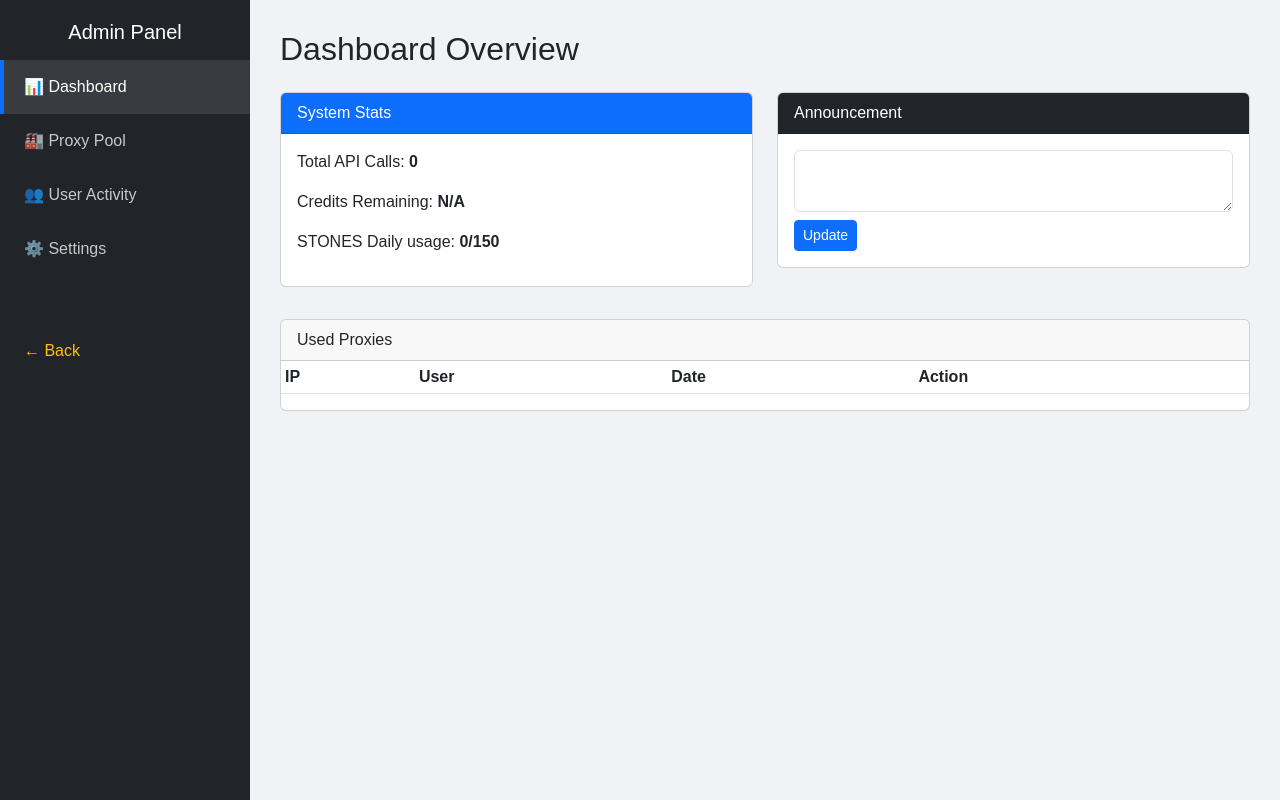
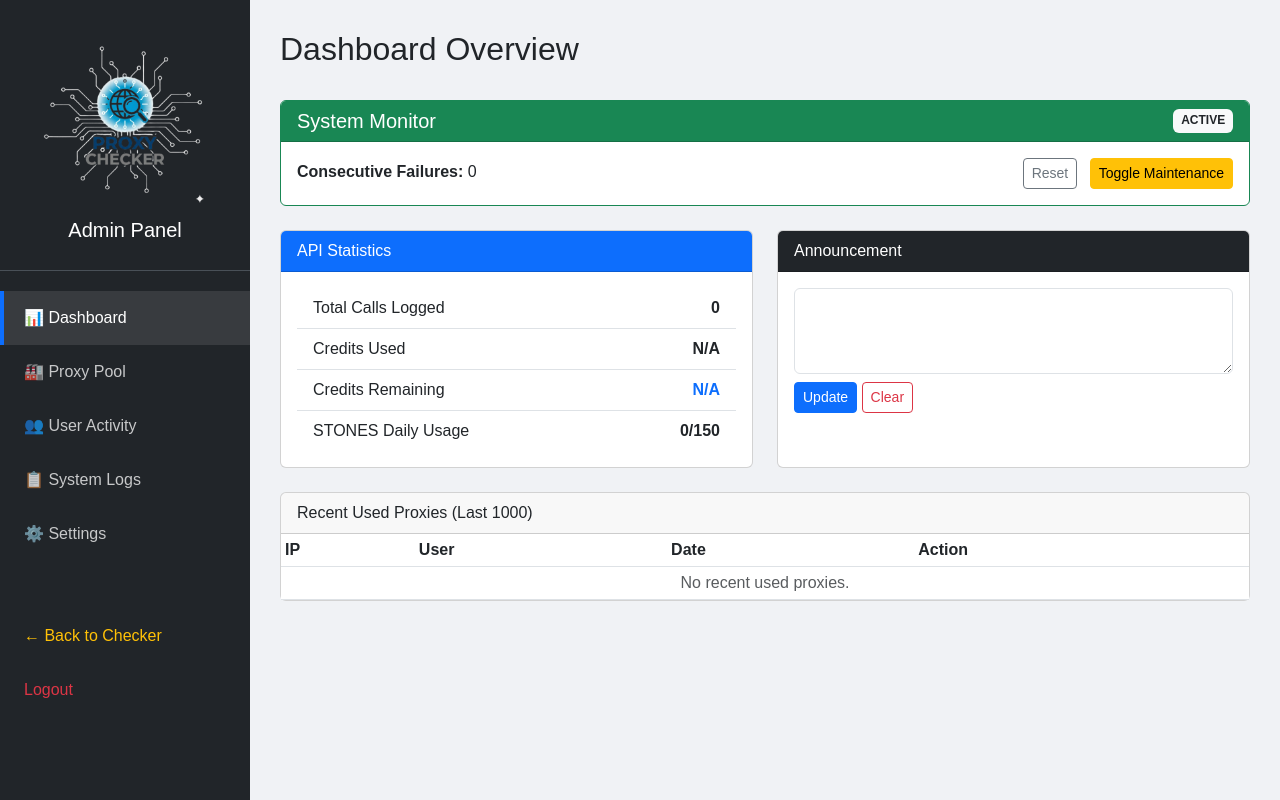
Before and after one commit to elishakip1/Vproxy-console, a Flask app: page /admin in a window 1280 px wide. Run offline with Flask 3, Linux system fonts and the light colour scheme; a user stored in the database is signed in; lists and menus that the app fills with data are empty.

Commit message:
Enhance admin dashboard layout and functionality

```diff
--- a/templates/admin.html
+++ b/templates/admin.html
@@ -1,66 +1,145 @@
 <!DOCTYPE html>
 <html lang="en">
 <head>
-  <meta charset="UTF-8"><title>Admin Dashboard</title>
+  <meta charset="UTF-8" />
+  <title>Admin Dashboard</title>
+  <meta name="viewport" content="width=device-width, initial-scale=1.0">
   <link href="https://cdn.jsdelivr.net/npm/bootstrap@5.3.0/dist/css/bootstrap.min.css" rel="stylesheet">
+
+  <link rel="icon" href="{{ url_for('static', filename='img/favicon.ico') }}" type="image/x-icon">
+  <link rel="shortcut icon" href="{{ url_for('static', filename='img/favicon.ico') }}" type="image/x-icon">
+
   <style>
     body { background-color: #f0f2f5; font-family: sans-serif; }
-    .sidebar { min-height: 100vh; width: 250px; background: #212529; color: #fff; position: fixed; top: 0; left: 0; padding-top: 20px; }
-    .nav-link { display: block; padding: 15px 20px; color: rgba(255,255,255,.75); text-decoration: none; border-left: 4px solid transparent; }
-    .nav-link:hover, .active { color: #fff; background: rgba(255,255,255,.1); border-left-color: #0d6efd; }
+    /* Sidebar Styles */
+    .sidebar { min-height: 100vh; width: 250px; background: #212529; color: #fff; position: fixed; top: 0; left: 0; z-index: 1000; padding-top: 20px; transition: all 0.3s; }
+    .sidebar-header { padding: 20px; text-align: center; border-bottom: 1px solid #495057; }
+    .sidebar-nav { list-style: none; padding: 0; margin-top: 20px; }
+    .sidebar-nav li { width: 100%; }
+    .nav-link { display: block; padding: 15px 20px; color: rgba(255,255,255,.75); text-decoration: none; transition: 0.2s; border-left: 4px solid transparent; }
+    .nav-link:hover, .nav-link.active { color: #fff; background: rgba(255,255,255,.1); border-left-color: #0d6efd; }
     .content-wrapper { margin-left: 250px; padding: 30px; }
+    @media (max-width: 768px) {
+        .sidebar { margin-left: -250px; }
+        .sidebar.active { margin-left: 0; }
+        .content-wrapper { margin-left: 0; }
+    }
   </style>
 </head>
 <body>
-<nav class="sidebar">
-    <div class="sidebar-header text-center text-white"><h5>Admin Panel</h5></div>
-    <ul class="list-unstyled mt-3">
+
+<nav class="sidebar" id="sidebar">
+    <div class="sidebar-header">
+        <img src="{{ url_for('static', filename='img/logo.png') }}" alt="Logo" style="max-width: 80%; height: auto; margin-bottom: 10px;">
+        <h5 class="text-white">Admin Panel</h5>
+    </div>
+    <ul class="sidebar-nav">
         <li><a href="{{ url_for('admin') }}" class="nav-link active">📊 Dashboard</a></li>
         <li><a href="{{ url_for('admin_pool') }}" class="nav-link">🏭 Proxy Pool</a></li>
         <li><a href="{{ url_for('admin_users') }}" class="nav-link">👥 User Activity</a></li>
+        <li><a href="{{ url_for('admin_logs') }}" class="nav-link">📋 System Logs</a></li>
         <li><a href="{{ url_for('admin_settings') }}" class="nav-link">⚙️ Settings</a></li>
-        <li class="mt-5"><a href="/" class="nav-link text-warning">← Back</a></li>
+        <li class="mt-5"><a href="/" class="nav-link text-warning">← Back to Checker</a></li>
+        <li><a href="{{ url_for('logout') }}" class="nav-link text-danger">Logout</a></li>
     </ul>
 </nav>
 
 <div class="content-wrapper">
-    <h2>Dashboard Overview</h2>
-    <div class="row mt-4">
-        <div class="col-md-6 mb-4">
-            <div class="card">
-                <div class="card-header bg-primary text-white">System Stats</div>
-                <div class="card-body">
-                    <p>Total API Calls: <strong>{{ stats.total_api_calls_logged }}</strong></p>
-                    <p>Credits Remaining: <strong>{{ stats.api_credits_remaining }}</strong></p>
-                    <p>STONES Daily usage: <strong>{{ stones_daily_usage }}/150</strong></p>
+    <div class="d-flex justify-content-between align-items-center mb-4">
+        <button class="btn btn-dark d-md-none" id="sidebarToggle">☰ Menu</button>
+        <h2>Dashboard Overview</h2>
+    </div>
+
+    {% with messages = get_flashed_messages(with_categories=true) %}
+        {% if messages %}
+            {% for category, message in messages %}
+            <div class="alert alert-{{ category }} alert-dismissible fade show" role="alert">
+                {{ message }} <button type="button" class="btn-close" data-bs-dismiss="alert" aria-label="Close"></button>
+            </div>
+            {% endfor %}
+        {% endif %}
+    {% endwith %}
+
+    <div class="row">
+        <div class="col-12 mb-4">
+            <div class="card {% if stats.system_paused == 'TRUE' %}border-danger{% else %}border-success{% endif %}">
+                <div class="card-header {% if stats.system_paused == 'TRUE' %}bg-danger{% else %}bg-success{% endif %} text-white d-flex justify-content-between">
+                    <h5 class="mb-0">System Monitor</h5>
+                    <span class="badge bg-light text-dark">{% if stats.system_paused == 'TRUE' %}PAUSED{% else %}ACTIVE{% endif %}</span>
+                </div>
+                <div class="card-body d-flex justify-content-between align-items-center">
+                    <div>
+                        <p class="mb-1"><strong>Consecutive Failures:</strong> {{ stats.consecutive_fails }}</p>
+                    </div>
+                    <div>
+                        <form action="{{ url_for('admin_reset_system') }}" method="POST" class="d-inline me-2">
+                            <button type="submit" class="btn btn-outline-secondary btn-sm" onclick="return confirm('Reset?')">Reset</button>
+                        </form>
+                        <form action="{{ url_for('admin_toggle_maintenance') }}" method="POST" class="d-inline">
+                            <button type="submit" class="btn btn-warning btn-sm">Toggle Maintenance</button>
+                        </form>
+                    </div>
                 </div>
             </div>
         </div>
+
         <div class="col-md-6 mb-4">
-            <div class="card">
+            <div class="card h-100">
+                <div class="card-header bg-primary text-white">API Statistics</div>
+                <div class="card-body">
+                    <ul class="list-group list-group-flush">
+                        <li class="list-group-item d-flex justify-content-between"><span>Total Calls Logged</span> <strong>{{ stats.total_api_calls_logged }}</strong></li>
+                        <li class="list-group-item d-flex justify-content-between"><span>Credits Used</span> <strong>{{ stats.api_credits_used }}</strong></li>
+                        <li class="list-group-item d-flex justify-content-between"><span>Credits Remaining</span> <strong class="text-primary">{{ stats.api_credits_remaining }}</strong></li>
+                        <li class="list-group-item d-flex justify-content-between"><span>STONES Daily Usage</span> <strong>{{ stones_daily_usage }}/150</strong></li>
+                    </ul>
+                </div>
+            </div>
+        </div>
+
+        <div class="col-md-6 mb-4">
+            <div class="card h-100">
                 <div class="card-header bg-dark text-white">Announcement</div>
                 <div class="card-body">
                     <form action="{{ url_for('admin_announcement') }}" method="POST">
-                        <textarea class="form-control mb-2" name="announcement_text" rows="2">{{ announcement or '' }}</textarea>
-                        <button type="submit" name="save_announcement" class="btn btn-primary btn-sm">Update</button>
+                        <textarea class="form-control mb-2" name="announcement_text" rows="3">{{ announcement or '' }}</textarea>
+                        <button type="submit" name="save_announcement" value="1" class="btn btn-primary btn-sm">Update</button>
+                        <button type="submit" name="delete_announcement" value="1" class="btn btn-outline-danger btn-sm">Clear</button>
                     </form>
                 </div>
             </div>
         </div>
-    </div>
-    <div class="card mt-2">
-        <div class="card-header">Used Proxies</div>
-        <div class="table-responsive">
-            <table class="table table-sm table-hover">
-                <thead><tr><th>IP</th><th>User</th><th>Date</th><th>Action</th></tr></thead>
-                <tbody>
-                    {% for row in used_ips[:50] %}
-                    <tr><td>{{ row["IP"] }}</td><td>{{ row["User"] }}</td><td>{{ row["Date"] }}</td><td><a href="{{ url_for('delete_used_ip_route', ip=row['IP']) }}" class="text-danger">Delete</a></td></tr>
-                    {% endfor %}
-                </tbody>
-            </table>
+
+        <div class="col-12">
+            <div class="card">
+                <div class="card-header">Recent Used Proxies (Last 1000)</div>
+                <div class="table-responsive">
+                    <table class="table table-sm table-hover mb-0">
+                        <thead><tr><th>IP</th><th>User</th><th>Date</th><th>Action</th></tr></thead>
+                        <tbody>
+                            {% for row in used_ips[:1000] %}
+                            <tr>
+                                <td>{{ row["IP"] }}</td>
+                                <td>{{ row["User"] }}</td>
+                                <td>{{ row["Date"]|string|truncate(16, True, '') }}</td>
+                                <td><a href="{{ url_for('delete_used_ip_route', ip=row['IP']) }}" class="text-danger" onclick="return confirm('Delete this record?')">Delete</a></td>
+                            </tr>
+                            {% else %}
+                            <tr><td colspan="4" class="text-center text-muted">No recent used proxies.</td></tr>
+                            {% endfor %}
+                        </tbody>
+                    </table>
+                </div>
+            </div>
         </div>
     </div>
 </div>
+
+<script src="https://cdn.jsdelivr.net/npm/bootstrap@5.3.0/dist/js/bootstrap.bundle.min.js"></script>
+<script>
+    document.getElementById('sidebarToggle').addEventListener('click', function() {
+        document.getElementById('sidebar').classList.toggle('active');
+    });
+</script>
 </body>
 </html>
```
